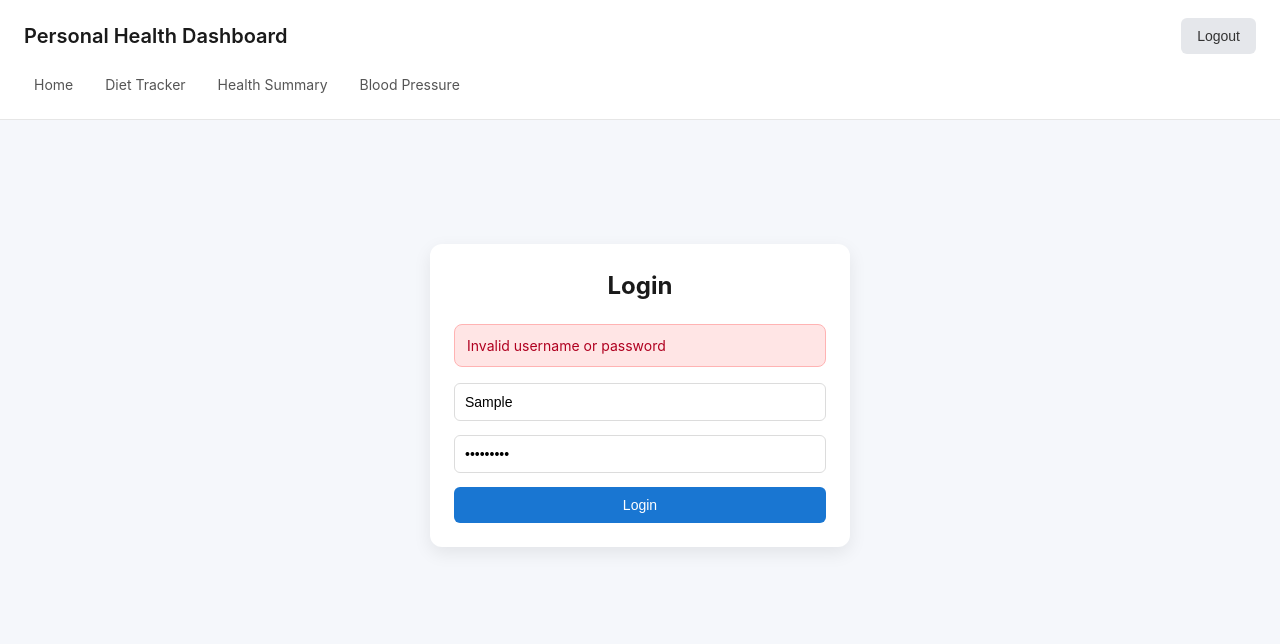
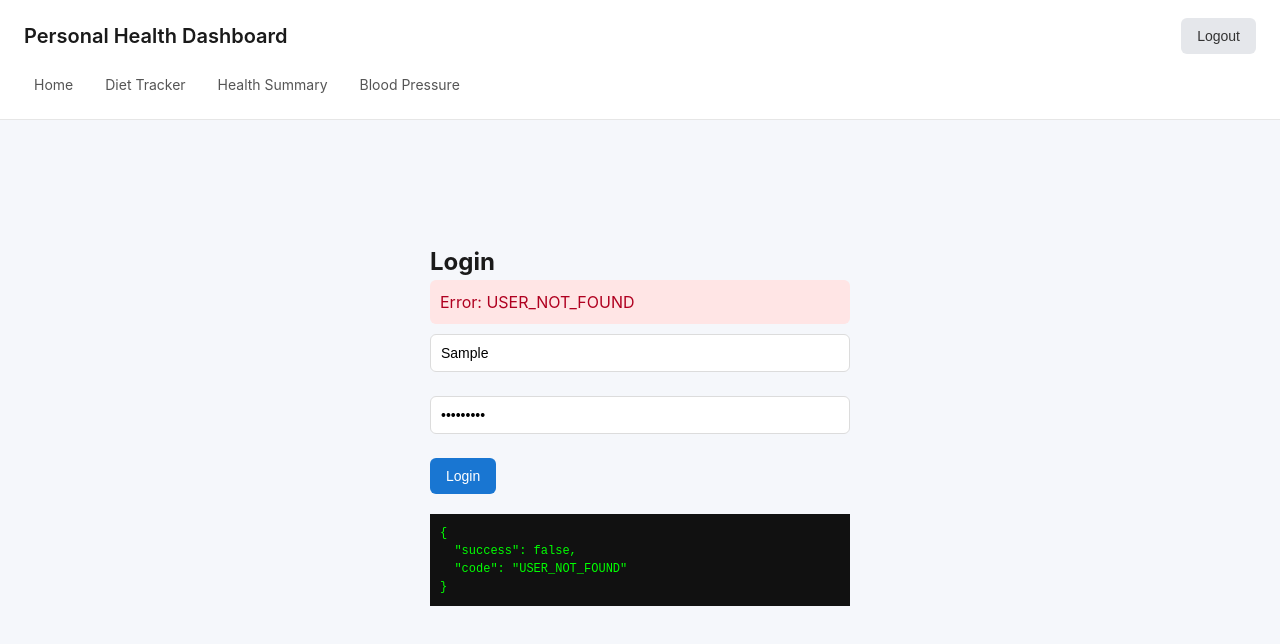
Before and after one commit to idea-ai-labs/diet-tracker, a Next.js app: page /login in a window 1280 px wide. Both pictures are taken after typing "Sample", "Sample123" into the empty fields and a click on the button "Login". Shown: the top 644 px of the page. Built offline with nearby package versions, Linux system fonts and the light colour scheme; no server answers; the database is empty.

Commit message:
Update page.tsx

```diff
--- a/app/login/page.tsx
+++ b/app/login/page.tsx
@@ -9,12 +9,14 @@ export default function LoginPage() {
   const [username, setUsername] = useState("")
   const [password, setPassword] = useState("")
   const [error, setError] = useState("")
+  const [debug, setDebug] = useState<any>(null)
   const [loading, setLoading] = useState(false)
 
   async function handleLogin(e: React.FormEvent) {
     e.preventDefault()
 
-    setError("") // clear previous error
+    setError("")
+    setDebug(null)
     setLoading(true)
 
     try {
@@ -26,74 +28,77 @@ export default function LoginPage() {
 
       const data = await res.json()
 
+      console.log("LOGIN RESPONSE:", data)
+      setDebug(data)
+
       setLoading(false)
 
       if (data.success) {
         router.push("/")
       } else {
-        setError("Invalid username or password")
+        setError(data.code || "LOGIN_FAILED")
       }
 
     } catch (err) {
       setLoading(false)
-      setError("Server error. Please try again.")
+      setError("NETWORK_ERROR")
     }
   }
 
   return (
-    <div
-      style={{
-        maxWidth: "420px",
-        margin: "100px auto",
-        padding: "24px",
-        borderRadius: "12px",
-        background: "white",
-        boxShadow: "0 6px 18px rgba(0,0,0,0.08)",
-      }}
-    >
-      <h2 style={{ textAlign: "center", marginBottom: "20px" }}>
-        Login
-      </h2>
+    <div style={{ maxWidth: 420, margin: "100px auto" }}>
 
-      {/* 🔴 TOP ERROR BANNER */}
+      <h2>Login</h2>
+
+      {/* ERROR BANNER */}
       {error && (
-        <div
-          style={{
-            background: "#ffe5e5",
-            color: "#b00020",
-            padding: "10px 12px",
-            borderRadius: "8px",
-            marginBottom: "16px",
-            fontSize: "14px",
-            border: "1px solid #ffb3b3",
-          }}
-        >
-          {error}
+        <div style={{
+          background: "#ffe5e5",
+          color: "#b00020",
+          padding: 10,
+          marginBottom: 10,
+          borderRadius: 6
+        }}>
+          Error: {error}
         </div>
       )}
 
-      <form onSubmit={handleLogin} style={{ display: "flex", flexDirection: "column", gap: "14px" }}>
-
+      <form onSubmit={handleLogin}>
         <input
           placeholder="Username"
           value={username}
           onChange={(e) => setUsername(e.target.value)}
-          required
         />
+
+        <br /><br />
 
         <input
           type="password"
           placeholder="Password"
           value={password}
           onChange={(e) => setPassword(e.target.value)}
-          required
         />
 
-        <button type="submit" disabled={loading}>
+        <br /><br />
+
+        <button disabled={loading}>
           {loading ? "Logging in..." : "Login"}
         </button>
+      </form>
 
-      </form>
+      {/* DEBUG PANEL */}
+      {debug && (
+        <pre style={{
+          marginTop: 20,
+          background: "#111",
+          color: "#0f0",
+          padding: 10,
+          fontSize: 12
+        }}>
+          {JSON.stringify(debug, null, 2)}
+        </pre>
+      )}
+
     </div>
   )
 }
```
